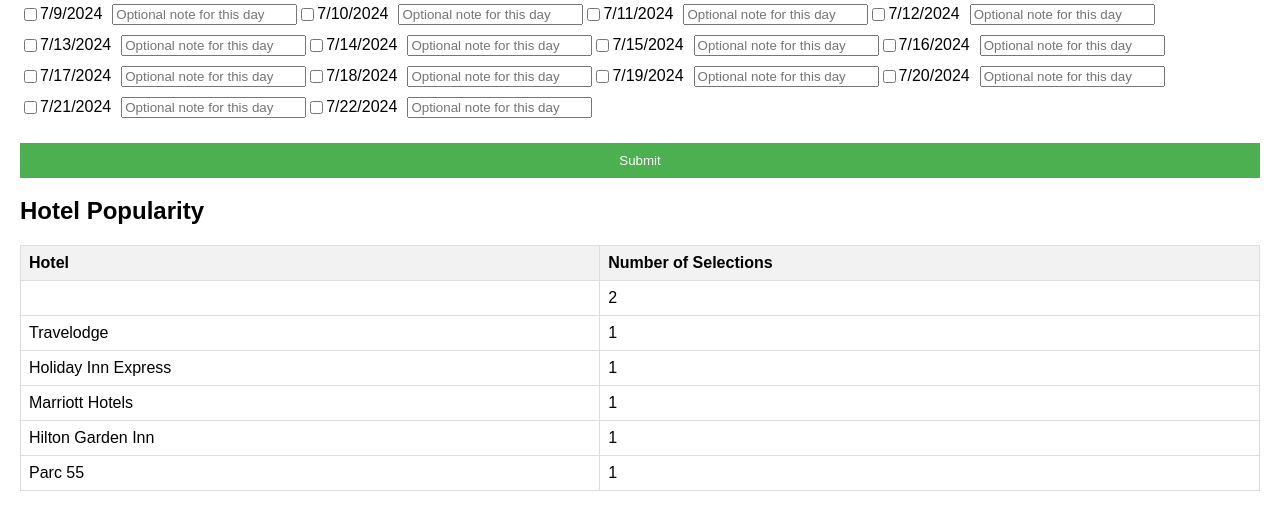
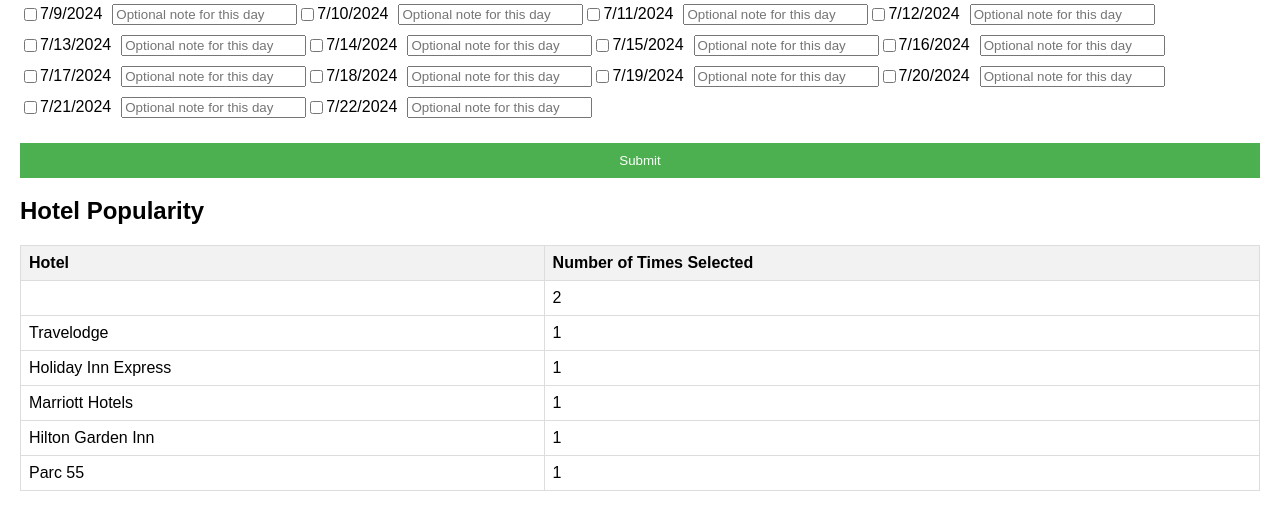
Before and after one commit to fog-e/2024MW_Hotel_Grouper, a Flask app: page / in a window 1280 px wide. Shown: the part 824-1335 px from the top of the page. Run offline with Flask 3, Linux system fonts and the light colour scheme.

Commit message:
tried to clean up a few redundancies

```diff
--- a/app/templates/index.html
+++ b/app/templates/index.html
@@ -69,7 +69,7 @@
             <thead>
                 <tr>
                     <th>Hotel</th>
-                    <th>Number of Selections</th>
+                    <th>Number of Times Selected</th>
                 </tr>
             </thead>
             <tbody>
```
